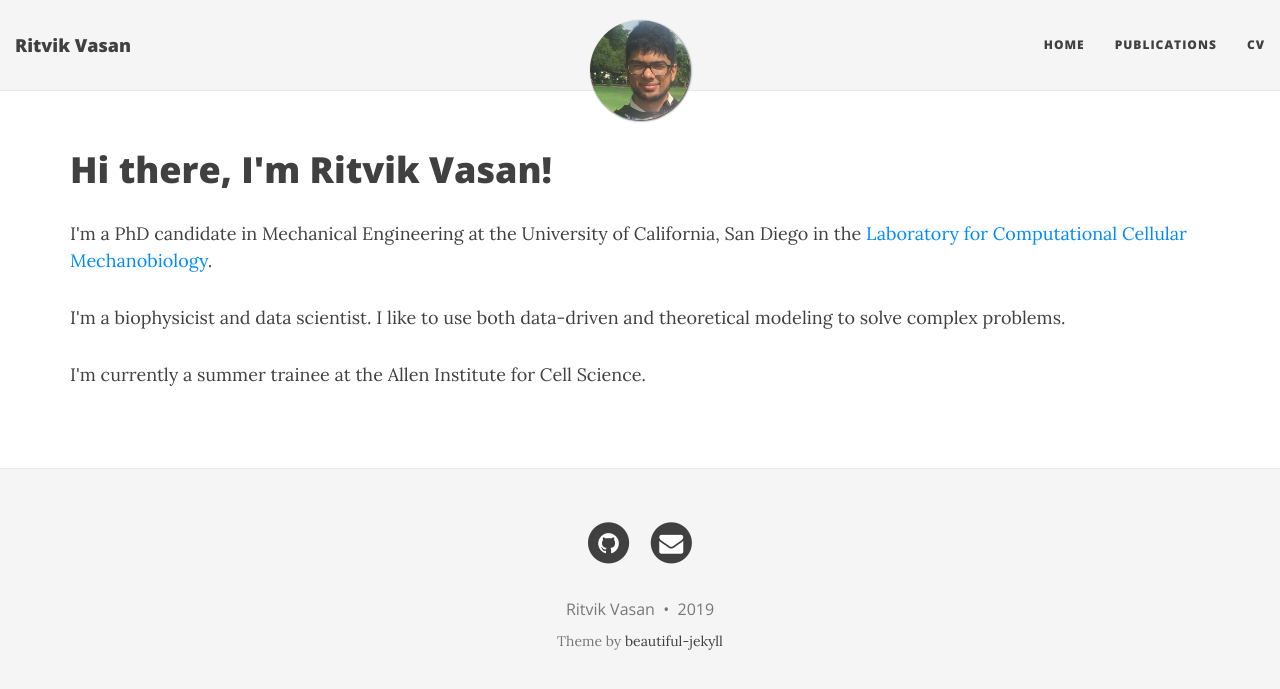
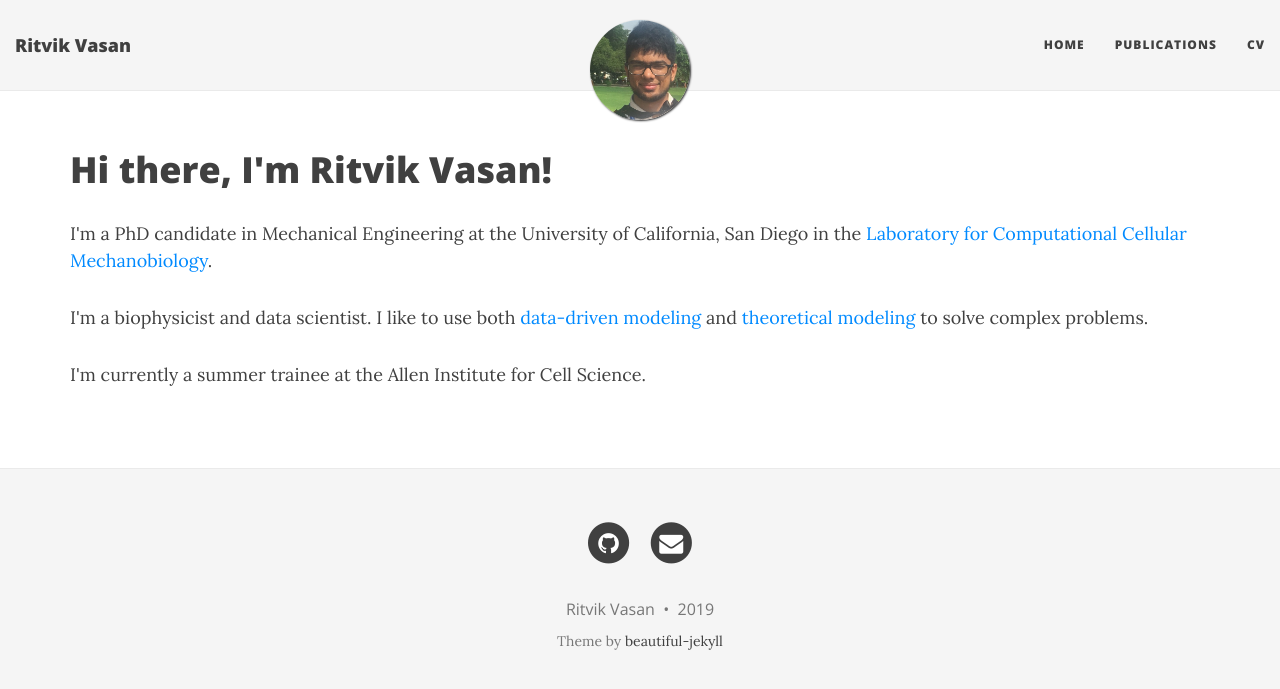
Before and after one commit to ritvikvasan/ritvikvasan.github.io, a Jekyll site: the page built from index.html, in a window 1280 px wide. Shown: the top 689 px of the page. Built offline with Jekyll 4.4.1, drawn with Linux system fonts in a browser that asks for light colours; nearby versions of some CDN libraries; the list of posts is cut into pages by our own code.

Commit message:
Added links

```diff
--- a/index.html
+++ b/index.html
@@ -5,6 +5,6 @@ title: Ritvik Vasan, PhD candidate
 <div class="blurb">
 	<h1>Hi there, I'm Ritvik Vasan!</h1>
 	<p>I'm a PhD candidate in Mechanical Engineering at the University of California, San Diego in the <a href="https://sites.google.com/eng.ucsd.edu/prangamani">Laboratory for Computational Cellular Mechanobiology</a>. </p>
-	<p>I'm a </b>biophysicist</b> and </b>data scientist</b>. I like to use both data-driven and theoretical modeling to solve complex problems. </p>
+	<p>I'm a </b>biophysicist</b> and </b>data scientist</b>. I like to use both <a href="https://www.biorxiv.org/content/10.1101/541144v2.full">data-driven modeling</a> and <a href="https://www.molbiolcell.org/doi/full/10.1091/mbc.E18-02-0087">theoretical modeling</a> to solve complex problems. </p>
 	<p>I'm currently a summer trainee at the Allen Institute for Cell Science. </p>
 </div><!-- /.blurb -->
```
